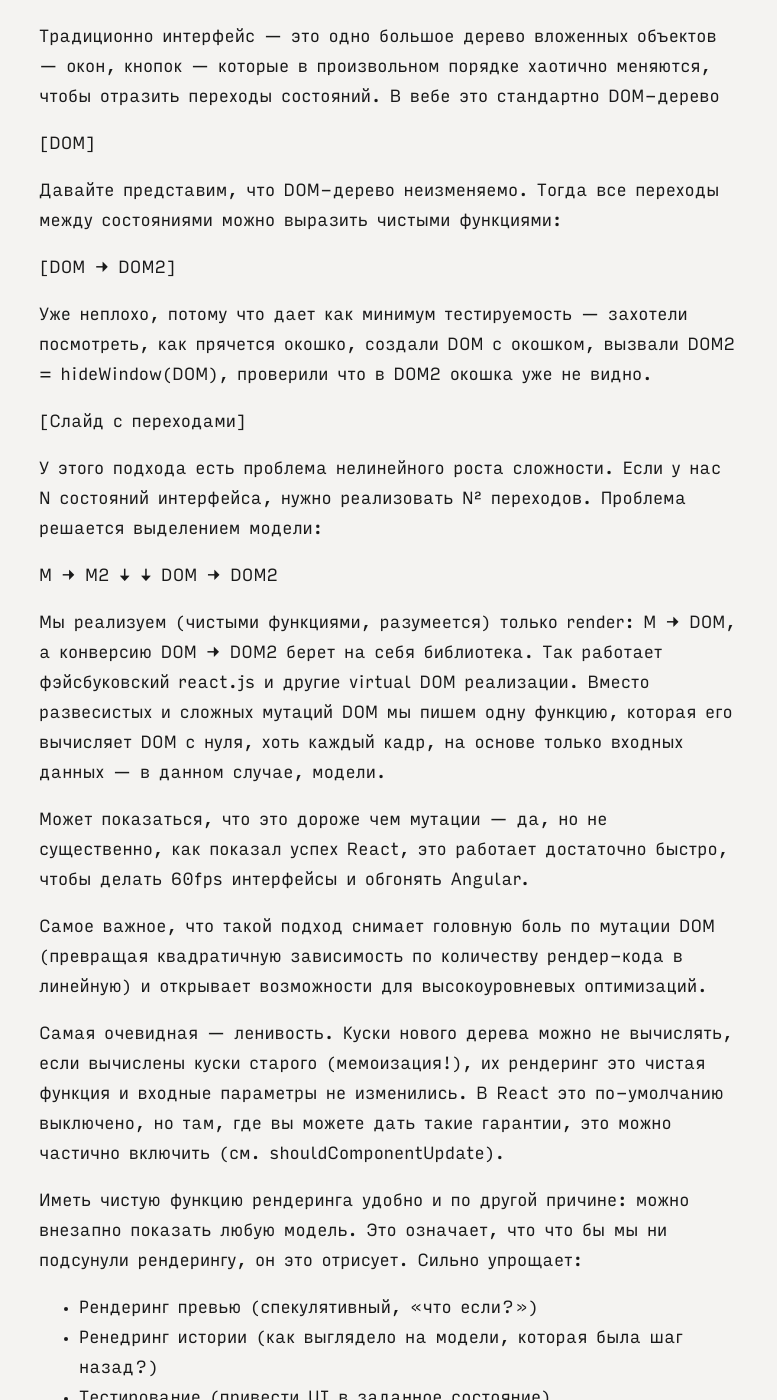
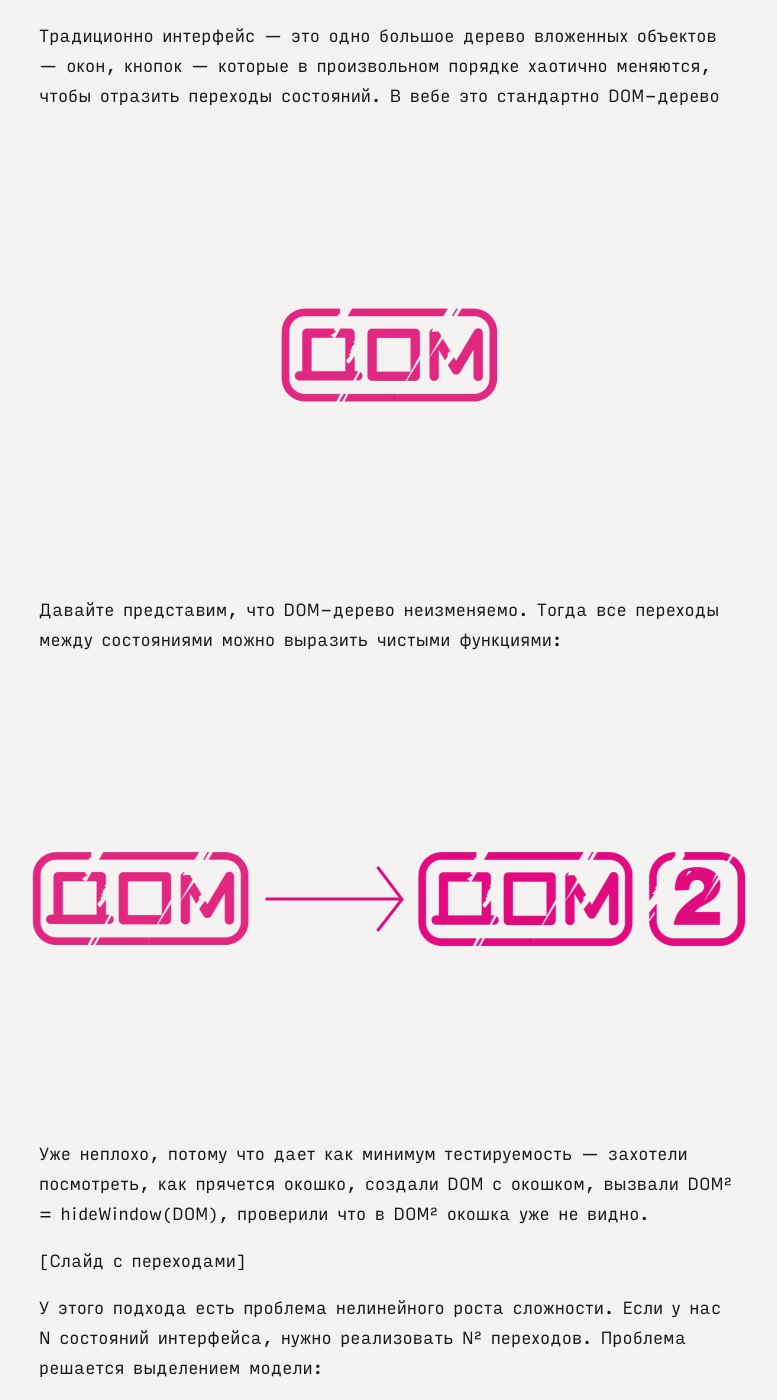
Before and after one commit to tonsky/tonsky.github.io, a Jekyll site: the page built from talks/2015-codefest/index.md, in a window 1280 px wide and 1400 px high, scrolled down 6617 px. Shown: the whole window, without its empty margins (251-1028 px from the left). Built offline with Jekyll 4.4.1, drawn with Linux system fonts in a browser that asks for light colours; some of the changed text lies outside the part shown.

Commit message:
more slides

```diff
--- a/talk.css
+++ b/talk.css
@@ -22,7 +22,7 @@
 
 body {
   font: 17px/30px 'input-sans-narrow', sans-serif;
-  background: #F4F3F1;
+  background: #F5F3F1;
   color: #1A1A1A;
   -webkit-font-smoothing: antialiased;
   -moz-osx-font-smoothing: grayscale;
--- a/talks/2015-codefest/index.md
+++ b/talks/2015-codefest/index.md
@@ -28,13 +28,13 @@ summary: "Какие проблемы решает функциональное
 
 Собственно, это и есть постановка проблемы. С ростом количества фич в интерфейсе сложность кода растет нелинейно. Сложность здесь не алгоритмическая, не оптимизационная даже, а просто сложность в количестве комбинаций, сложность управления информацией. Поэтому даже некоторые формы поиска по магазину можно считать сложными интерфейсами. Чтобы такие интерфейсы поднимать, одного наития недостаточно, нужны средства кардинального упрощения разработки. О них мы и поговорим.
 
-<p class="slide" style="background: url(platforms.jpg); background-size: 100%"></p>
+<p class="slide" style="background: url(platforms.png); background-size: 100%"></p>
 
 И еще одна ремарка. В докладе заявлено «веб»-программирование, однако сами подходы универсальны и гораздо важнее, чем конкретные названия библиотек. Так что даже если вы не пишете под веб, вам это может быть интересно.
 
 ## Ликбез по ФП
 
-<p class="slide" style="background: url(functional-programming.jpg); background-size: 100%"></p>
+<p class="slide" style="background: url(functional-programming.png); background-size: 100%"></p>
 
 Что я понимаю под функциональным программированем? Это зонтичный термин, возникший спонтанно и исторически, точного определения у него нет.
 
@@ -71,7 +71,7 @@ summary: "Какие проблемы решает функциональное
 
 Есть один подвох, о котором вы, возможно, уже задумались. Наивная реализация иммутабельных коллекций (даже copy-on-write) была бы жутко неэффективной, поэтому используются оптимизации, в частности, структурное переиспользование.
 
-<p class="slide" style="background: url(structural-sharing.jpg); background-size: 100%"></p>
+<p class="slide" style="background: url(structural-sharing.png); background-size: 100%"></p>
 
 Все структуры реализованы как деревья, и при изменении одного из листов пересоздается только одна ветка, а все остальные используются напрямую по ссылкам из старого дерева. Такие структуры называются персистентыми (просто термин, ничего общего с сохранением на диск).
 
@@ -99,23 +99,21 @@ summary: "Какие проблемы решает функциональное
 
 Традиционно интерфейс — это одно большое дерево вложенных объектов — окон, кнопок — которые в произвольном порядке хаотично меняются, чтобы отразить переходы состояний. В вебе это стандартно DOM-дерево
 
-[DOM]
+<p class="slide" style="background: url(dom.png); background-size: 100%"></p>
 
 Давайте представим, что DOM-дерево неизменяемо. Тогда все переходы между состояниями можно выразить чистыми функциями:
 
-[DOM → DOM2]
+<p class="slide" style="background: url(doms.png); background-size: 100%"></p>
 
-Уже неплохо, потому что дает как минимум тестируемость — захотели посмотреть, как прячется окошко, создали DOM с окошком, вызвали DOM2 = hideWindow(DOM), проверили что в DOM2 окошка уже не видно.
+Уже неплохо, потому что дает как минимум тестируемость — захотели посмотреть, как прячется окошко, создали DOM с окошком, вызвали DOM² = hideWindow(DOM), проверили что в DOM² окошка уже не видно.
 
 [Слайд с переходами]
 
 У этого подхода есть проблема нелинейного роста сложности. Если у нас N состояний интерфейса, нужно реализовать N² переходов. Проблема решается выделением модели:
 
- M  →  M2
- ↓     ↓
-DOM → DOM2
+<p class="slide" style="background: url(dom-models.png); background-size: 100%"></p>
 
-Мы реализуем (чистыми функциями, разумеется) только render: M → DOM, а конверсию DOM → DOM2 берет на себя библиотека. Так работает фэйсбуковский react.js и другие virtual DOM реализации. Вместо развесистых и сложных мутаций DOM мы пишем одну функцию, которая его вычисляет DOM с нуля, хоть каждый кадр, на основе только входных данных — в данном случае, модели.
+Мы реализуем (чистыми функциями, разумеется) только render: Model → DOM (плюс переход между моделями, но он, как правило, принципиально проще), а конверсию DOM → DOM² берет на себя библиотека. Так работает фэйсбуковский react.js и другие virtual DOM реализации. Вместо развесистых и сложных мутаций DOM мы пишем одну функцию, которая его вычисляет DOM с нуля, хоть каждый кадр, на основе только входных данных — в данном случае, модели.
 
 Может показаться, что это дороже чем мутации — да, но не существенно, как показал успех React, это работает достаточно быстро, чтобы делать 60fps интерфейсы и обгонять Angular.
 
```
Also changed, not shown: talks/2015-codefest/dom-models.png (added), talks/2015-codefest/dom.png (added), talks/2015-codefest/doms.png (added), talks/2015-codefest/functional-programming.jpg (deleted), talks/2015-codefest/functional-programming.png (added), talks/2015-codefest/platforms.jpg (deleted), talks/2015-codefest/platforms.png (added), talks/2015-codefest/structural-sharing.jpg (deleted), talks/2015-codefest/structural-sharing.png (added).
